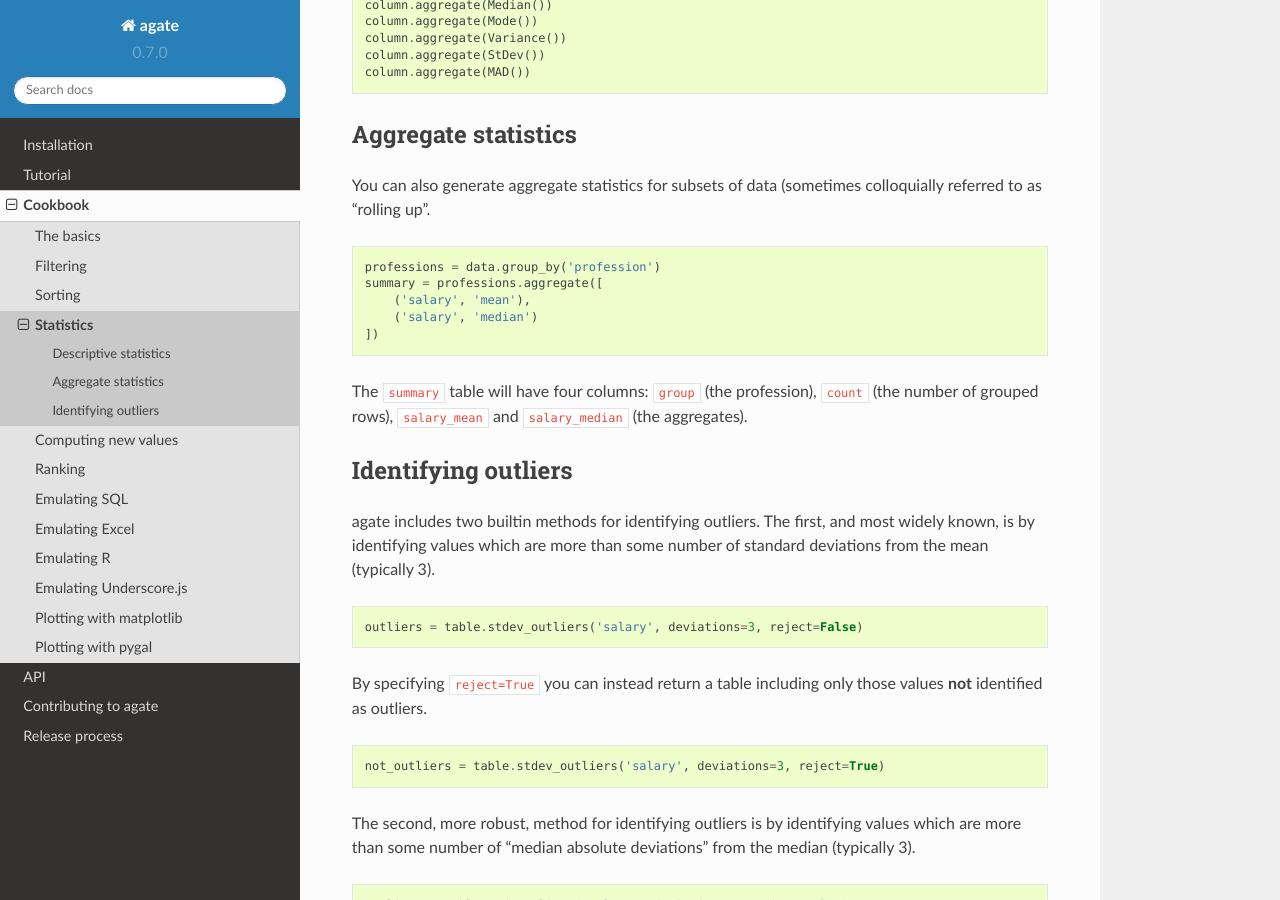
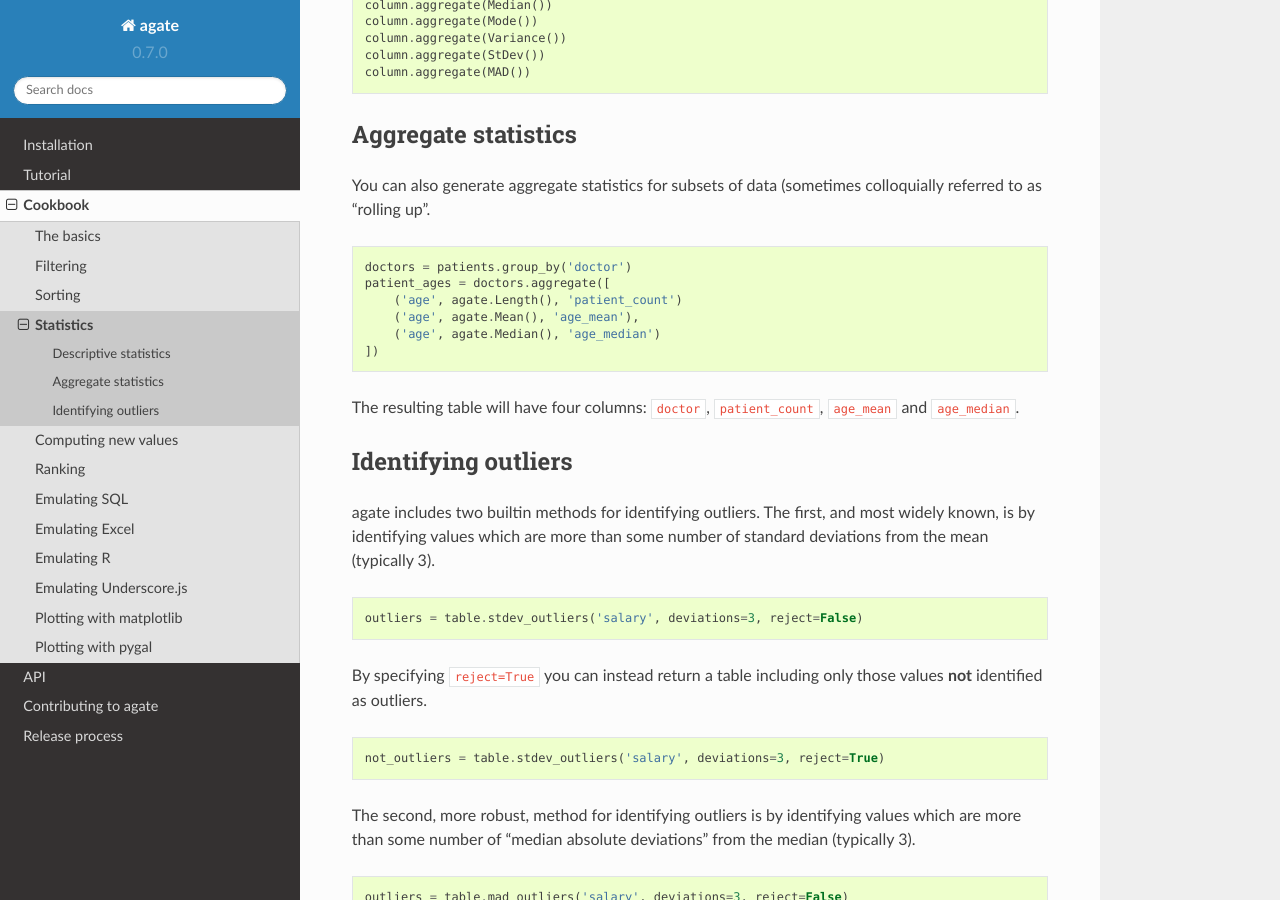
Before and after one commit to wireservice/agate, a Sphinx documentation site: the page built from docs/cookbook/statistics.rst, in a window 1280 px wide and 900 px high, scrolled down 382 px. Built offline with Sphinx 7.4.7 and the Read the Docs theme 2.0.0, drawn with Linux system fonts in a browser that asks for light colours.

Commit message:
Make TableSet.aggregate's output more intuitive. Closes #203.

```diff
--- a/docs/cookbook/statistics.rst
+++ b/docs/cookbook/statistics.rst
@@ -28,13 +28,14 @@ You can also generate aggregate statistics for subsets of data (sometimes colloq
 
 .. code-block:: python
 
-    professions = data.group_by('profession')
-    summary = professions.aggregate([
-        ('salary', 'mean'),
-        ('salary', 'median')
+    doctors = patients.group_by('doctor')
+    patient_ages = doctors.aggregate([
+        ('age', agate.Length(), 'patient_count')
+        ('age', agate.Mean(), 'age_mean'),
+        ('age', agate.Median(), 'age_median')
     ])
 
-The ``summary`` table will have four columns: ``group`` (the profession), ``count`` (the number of grouped rows), ``salary_mean`` and ``salary_median`` (the aggregates).
+The resulting table will have four columns: ``doctor``, ``patient_count``, ``age_mean`` and ``age_median``.
 
 Identifying outliers
 ====================
```
Also changed, not shown: docs/cookbook/excel.rst (+6 -5 lines), docs/cookbook/sql.rst (+6 -5 lines), docs/tutorial.rst (+6 -6 lines), 7 other files.
